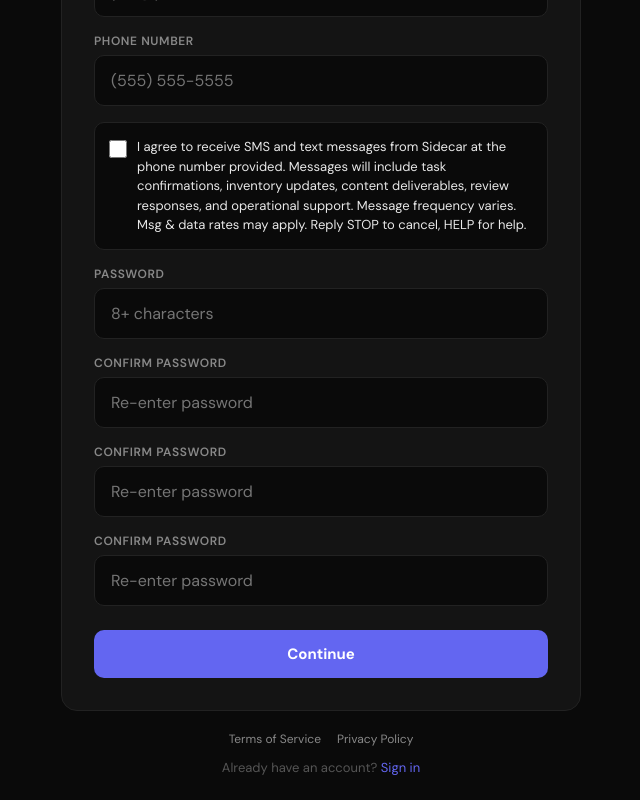
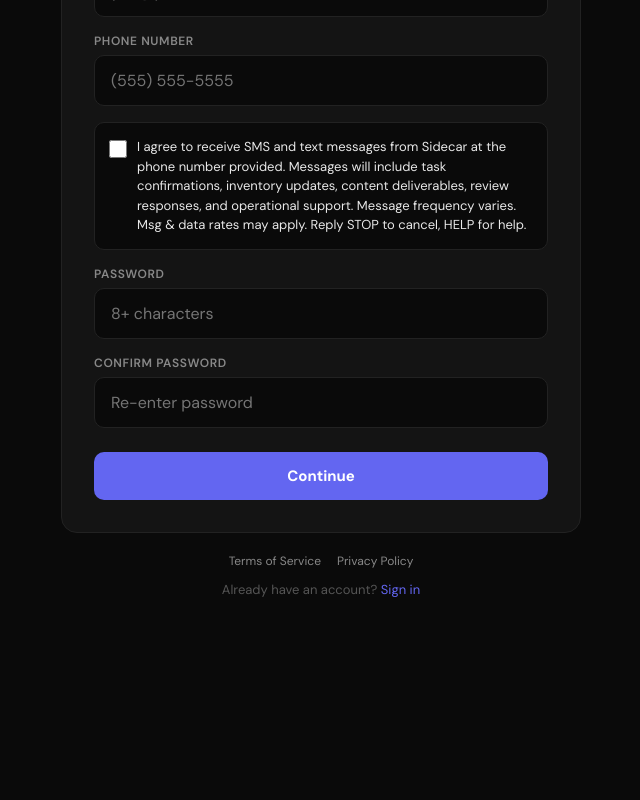
Before and after one commit to ryanhall-98/sidecar-portal, a Next.js app: page /onboard in a window 1280 px wide. Shown: the part 407-1207 px from the top of the page, without its empty margins (319-959 px from the left). After the commit the page ends 1029 px from the top, so only its background shows below. Built offline with nearby package versions, Linux system fonts and the light colour scheme.

Commit message:
fix: remove duplicate confirm password fields

```diff
--- a/src/app/onboard/page.js
+++ b/src/app/onboard/page.js
@@ -63,8 +63,8 @@ export default function OnboardPage() {
               </div>
               <div><label style={labelStyle}>Password</label><input type="password" value={form.password} onChange={e=>set('password',e.target.value)} placeholder="8+ characters" style={inputStyle}/></div>
               <div><label style={labelStyle}>Confirm Password</label><input type="password" value={form.confirmPassword} onChange={e=>set('confirmPassword',e.target.value)} placeholder="Re-enter password" style={inputStyle}/></div>
-              <div><label style={labelStyle}>Confirm Password</label><input type="password" value={form.confirmPassword} onChange={e=>set('confirmPassword',e.target.value)} placeholder="Re-enter password" style={inputStyle}/></div>
-              <div><label style={labelStyle}>Confirm Password</label><input type="password" value={form.confirmPassword} onChange={e=>set('confirmPassword',e.target.value)} placeholder="Re-enter password" style={inputStyle}/></div>
+
+
             </div>
             {error&&<div style={{marginTop:16,padding:'10px 14px',borderRadius:8,background:'#7f1d1d',color:C.red,fontSize:13}}>{error}</div>}
             <button onClick={()=>{if(!form.name||!form.email||!form.password||!form.phone){setError('Fill in all fields');return;}if(!form.agreedToSMS){setError('Please agree to receive SMS messages');return;}if(form.password.length<8){setError('Password must be at least 8 characters');return;}if(form.password!==form.confirmPassword){setError('Passwords do not match');return;}setError('');setStep(2);}} style={{width:'100%',marginTop:24,padding:'14px 0',background:C.accent,color:'#fff',border:'none',borderRadius:10,fontSize:15,fontWeight:700,cursor:'pointer',fontFamily:'inherit'}}>Continue</button>
```
